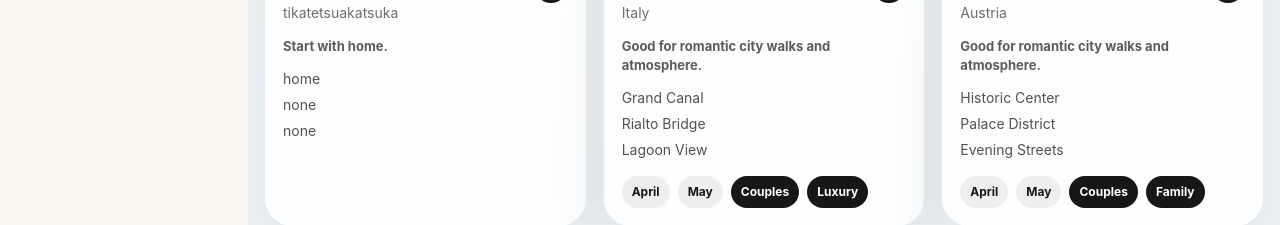
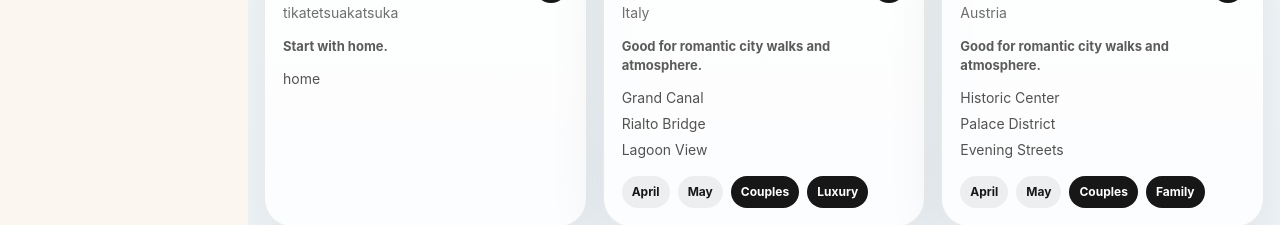
Before and after one commit to kazumophone-arch/travelhub, a Next.js app: page /cities in a window 1280 px wide. Shown: the part 2404-2629 px from the top of the page. Built offline with nearby package versions, Linux system fonts and the light colour scheme.

Commit message:
hide placeholder stops in city cards

```diff
--- a/components/CityDirectory.tsx
+++ b/components/CityDirectory.tsx
@@ -170,6 +170,22 @@ function getCityCategories(city: City) {
   return Array.from(categories);
 }
 
+
+function getDisplayStops(city: City) {
+  return city.stops
+    .filter((spot) => {
+      const normalized = spot.trim().toLowerCase();
+
+      return (
+        normalized !== "" &&
+        normalized !== "none" &&
+        normalized !== "n/a" &&
+        normalized !== "null" &&
+        normalized !== "-"
+      );
+    })
+    .slice(0, 3);
+}
 function getCityReason(city: City) {
   const categories = getCityCategories(city);
 
@@ -197,7 +213,9 @@ function getCityReason(city: City) {
     return "Good for old town wandering.";
   }
 
-  return `Start with ${city.stops[0]}.`;
+  const firstStop = getDisplayStops(city)[0];
+
+  return firstStop ? `Start with ${firstStop}.` : "Open the city guide to see the main travel ideas.";
 }
 
 function visualForCity(slug: string) {
@@ -486,7 +504,7 @@ export function CityDirectory({ cities }: Props) {
                     <p style={destinationReasonStyle}>{getCityReason(city)}</p>
 
                     <div style={spotsStyle}>
-                      {city.stops.slice(0, 3).map((spot, spotIndex) => (
+                      {getDisplayStops(city).map((spot, spotIndex) => (
                         <span key={`${spot}-${spotIndex}`}>{spot}</span>
                       ))}
                     </div>
```
